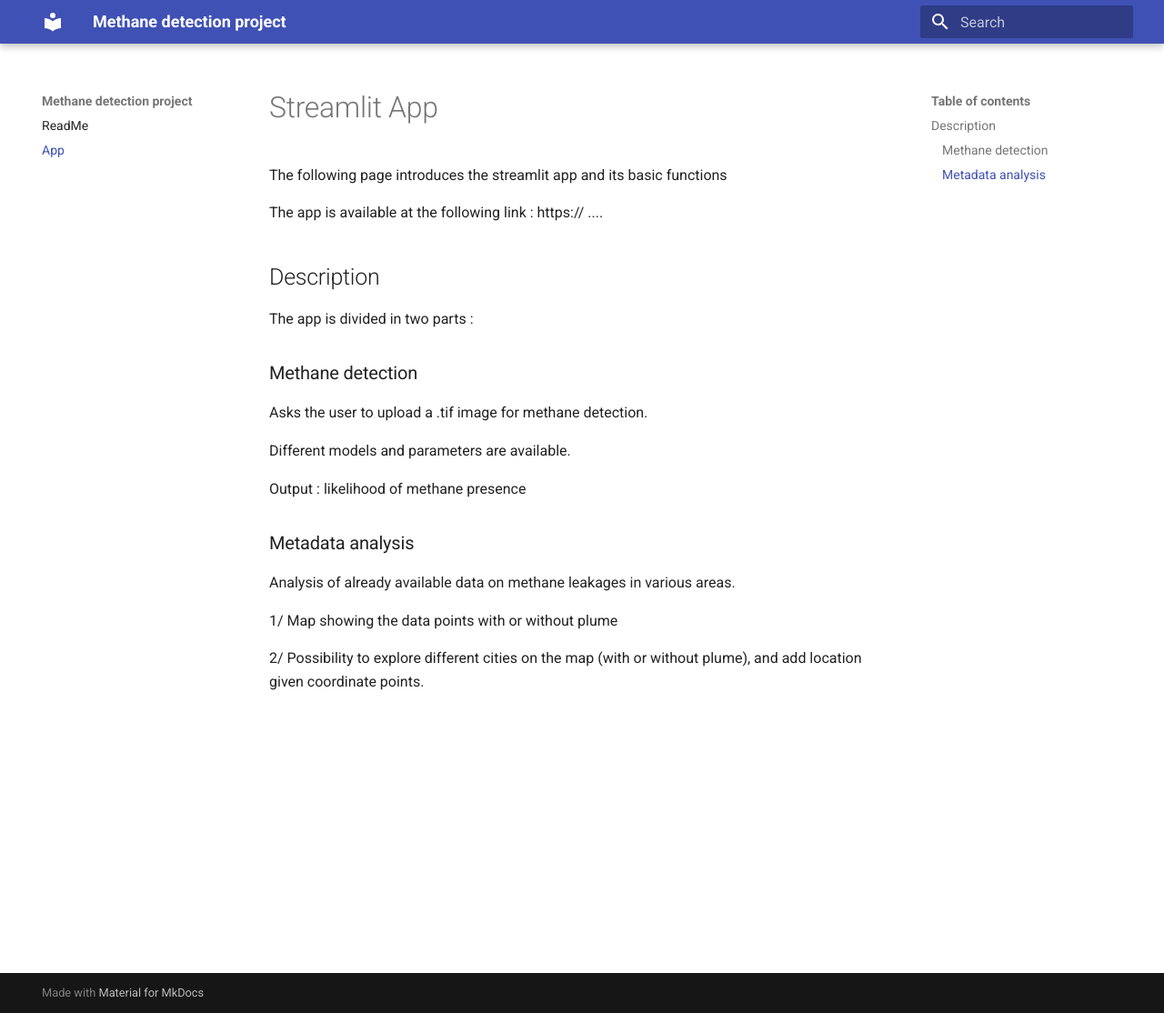
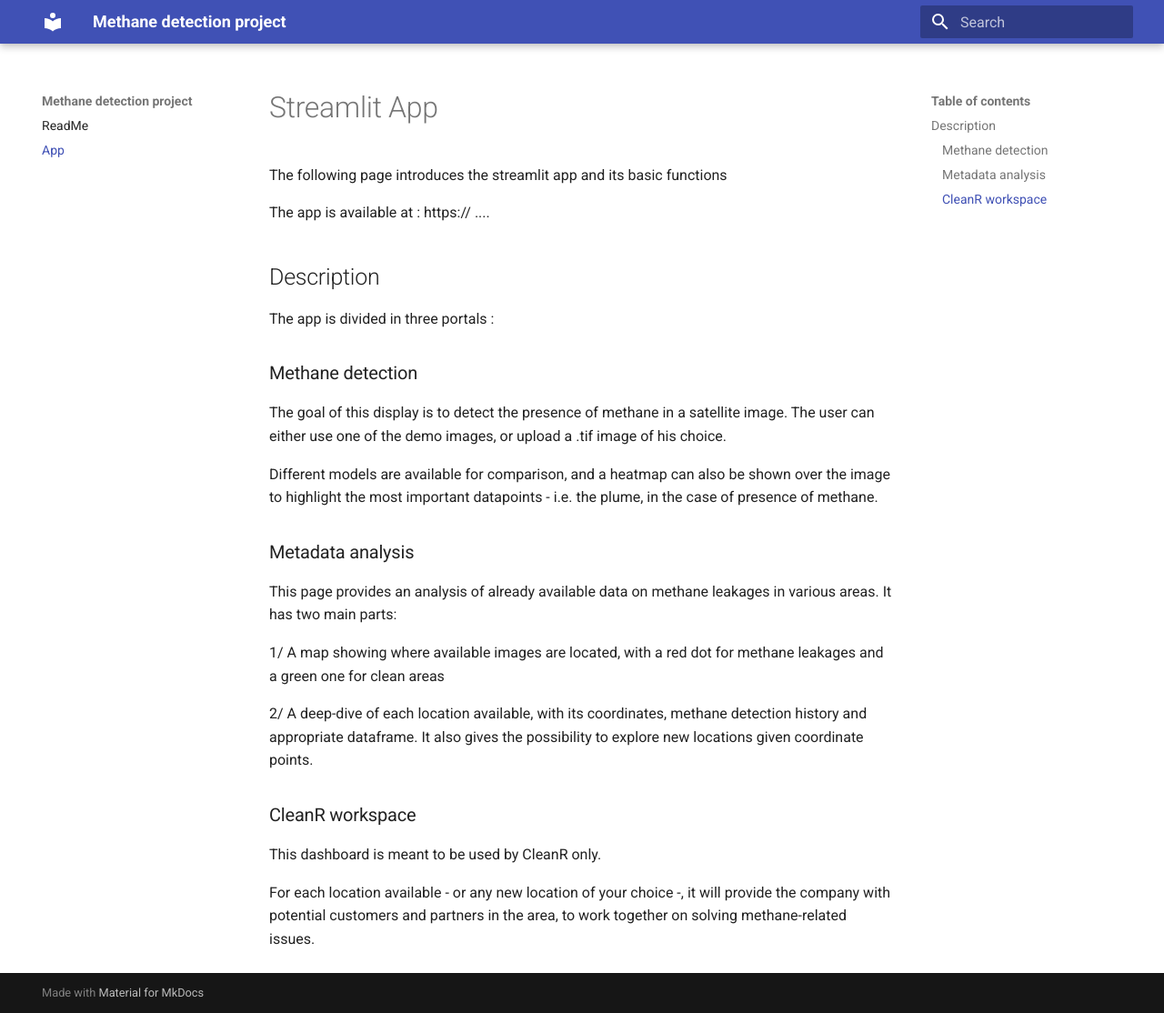
Before and after one commit to guillaumedherouville/mckinsey-methane-hackathon, an MkDocs documentation site: the page built from docs/app_doc.md, in a window 1280 px wide and 1114 px high. Shown: the whole window at 91% size. Built offline with MkDocs 1.6.1 and Material for MkDocs 9.7.7, drawn with Linux system fonts in a browser that asks for light colours.

Commit message:
documentation

```diff
--- a/docs/app_doc.md
+++ b/docs/app_doc.md
@@ -1,22 +1,29 @@
 # Streamlit App
 The following page introduces the streamlit app and its basic functions
 
-The app is available at the following link :
+The app is available at :
 https:// ....
-
 ## Description
-The app is divided in two parts :
+The app is divided in three portals :
 
 ### Methane detection
-Asks the user to upload a .tif image for methane detection.
 
-Different models and parameters are available.
+The goal of this display is to detect the presence of methane in a satellite image.
+The user can either use one of the demo images, or upload a .tif image of his choice.
 
-Output : likelihood of methane presence
+Different models are available for comparison, and a heatmap can also be shown over the image to highlight the most important datapoints - i.e. the plume, in the case of presence of methane.
 
 ### Metadata analysis
-Analysis of already available data on methane leakages in various areas.
 
-1/ Map showing the data points with or without plume
+This page provides an analysis of already available data on methane leakages in various areas. It has two main parts:
 
-2/ Possibility to explore different cities on the map (with or without plume), and add location given coordinate points.
+1/ A map showing where available images are located, with a red dot for methane leakages and a green one for clean areas
+
+2/ A deep-dive of each location available, with its coordinates, methane detection history and appropriate dataframe.
+It also gives the possibility to explore new locations given coordinate points.
+
+### CleanR workspace
+
+This dashboard is meant to be used by CleanR only.
+
+For each location available - or any new location of your choice -, it will provide the company with potential customers and partners in the area, to work together on solving methane-related issues.
```
